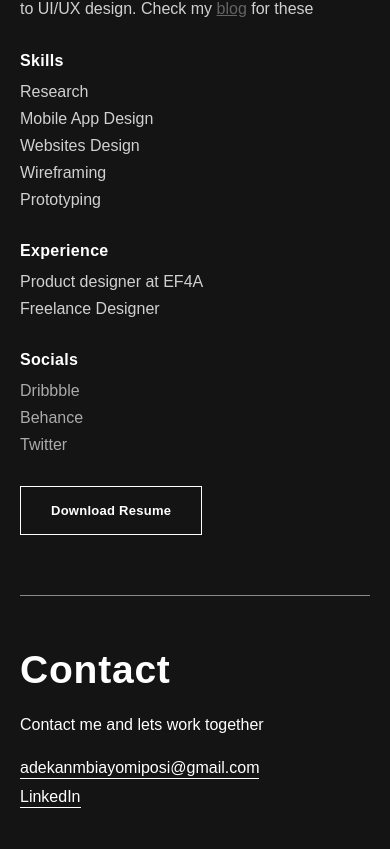
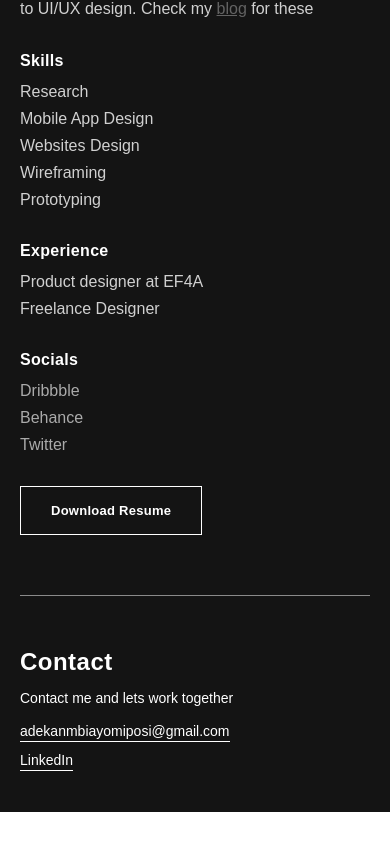
Before and after one commit to Adebesin-Cell/posi, a Next.js app: page /about in a window 390 px wide. Shown: the part 1482-2331 px from the top of the page. After the commit the page ends 2294 px from the top, so only its background shows below. Built offline with nearby package versions, Linux system fonts and the light colour scheme; a web font is replaced by a local one.

Commit message:
updating about page responsiveness

```diff
--- a/components/about/AboutMe.module.scss
+++ b/components/about/AboutMe.module.scss
@@ -25,6 +25,11 @@
         padding-bottom: var(--span-2xl);
         justify-content: space-between;
 
+        @media only screen and (max-width: 1200px) {
+            flex-wrap: wrap;
+            row-gap: var(--span-l);
+        }
+
         @media only screen and (max-width: 990px) {
             flex-direction: column;
             gap: var(--span-m);
@@ -34,6 +39,14 @@
 
     &__box {
         flex: 1 0 0%;
+
+        @media only screen and (max-width: 1200px) {
+            flex: 1 0 calc(50% - var(--span-xl));
+        }
+
+        @media only screen and (max-width: 990px) {
+            flex-basis: 100%;
+        }
 
         &:not(:last-child) {
             margin-right: var(--span-xl);
@@ -185,6 +198,11 @@
         letter-spacing: 0.02em;
         text-align: left;
         color: var(--white-900);
+
+        @media only screen and (max-width: 990px) {
+            font-size: var(--size-l);
+            line-height: 32px;
+        }
     }
 
     &__wrapper {
@@ -192,6 +210,7 @@
         display: flex;
 
         @media only screen and (max-width: 990px) {
+            margin-top: var(--span-xs);
             flex-direction: column;
         }
     }
@@ -204,7 +223,7 @@
 
             @media only screen and (max-width: 990px) {
                 margin-right: 0px;
-                margin-bottom: var(--span-s);
+                margin-bottom: var(--span-xs);
             }
         }
     }
@@ -217,6 +236,11 @@
         letter-spacing: 0em;
         text-align: left;
         color: var(--white-900);
+
+        @media only screen and (max-width: 990px) {
+            font-size: var(--size-s);
+            line-height: 21px;
+        }
     }
 
     &__list {
@@ -241,6 +265,11 @@
         color: var(--white-900);
         text-decoration: none;
 
+        @media only screen and (max-width: 990px) {
+            font-size: var(--size-s);
+            line-height: 21px;
+        }
+
         @include underline(--white-900, 1px);
 
         &::before {
```
